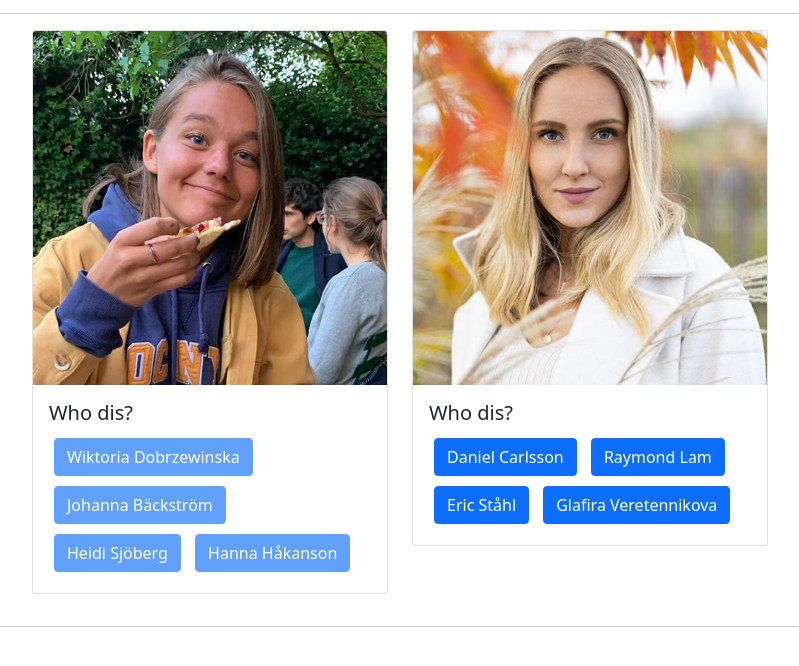
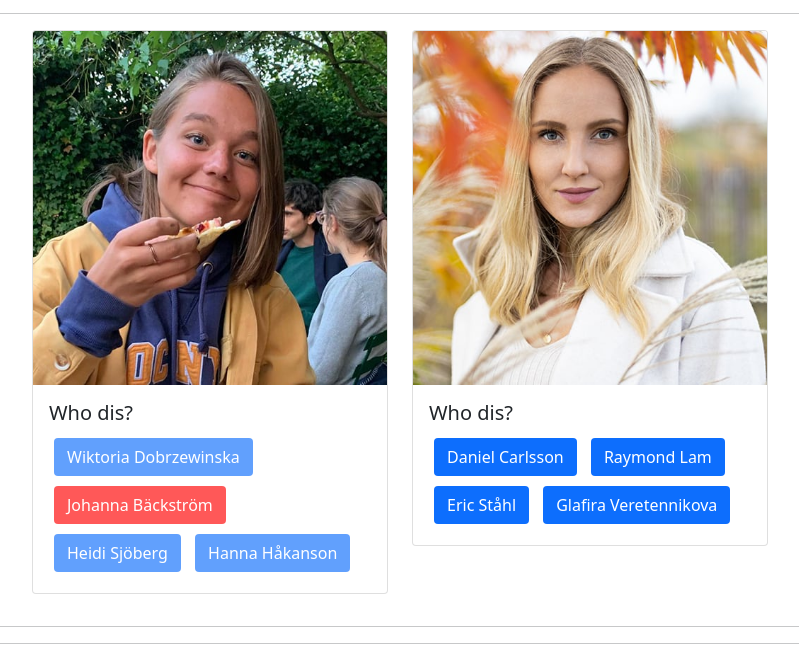
Before and after one commit to MiragiaProjects/Klassspelet, a plain HTML site: page index.html in a window 1280 px wide. Both pictures are taken after a click on the element 260 px from the left and 613 px from the top of the page. Shown: the part 108-774 px from the top of the page, without its empty margins (50-849 px from the left). Drawn offline with nearby package versions, Linux system fonts and the light colour scheme.

Commit message:
Updated index.html, students.js and style.css
Added classes so that I can show if the answer you picked was right or wrong. I also changed so that the result is printed out in a bootstarp alert at the end of page. and cleaned up some code.

```diff
--- a/index.html
+++ b/index.html
@@ -33,6 +33,10 @@
 
     </div>
     <hr>
+    <div class="resultHolder">
+
+    </div>
+    <hr>
     <!-- JavaScript Bundle with Popper -->
 <script src="https://cdn.jsdelivr.net/npm/bootstrap@5.1.3/dist/js/bootstrap.bundle.min.js" integrity="sha384-ka7Sk0Gln4gmtz2MlQnikT1wXgYsOg+OMhuP+IlRH9sENBO0LRn5q+8nbTov4+1p" crossorigin="anonymous"></script>
     <!-- My JS file -->
--- a/students.js
+++ b/students.js
@@ -1,6 +1,7 @@
 
 
 const cardHolderEl = document.querySelector("#cardHolder");
+const resultHolderEl = document.querySelector(".resultHolder");
 
 const students = [
 	{
@@ -266,10 +267,10 @@ const renderStudents = () => {
                 	<div class="card-body">
                     	<h5 class="card-title">Who dis?</h5>
 						<div class="buttonHolder">
-                    		<button type="button" class="btn btn-primary">${tempArray[0]}</button>
-                    		<button type="button" class="btn btn-primary">${tempArray[1]}</button>
-                    		<button type="button" class="btn btn-primary">${tempArray[2]}</button>
-                    		<button type="button" class="btn btn-primary">${tempArray[3]}</button>
+                    		<button type="button" class="btn ">${tempArray[0]}</button>
+                    		<button type="button" class="btn ">${tempArray[1]}</button>
+                    		<button type="button" class="btn ">${tempArray[2]}</button>
+                    		<button type="button" class="btn ">${tempArray[3]}</button>
 						</div>
             		</div>
         	</div>
@@ -277,7 +278,8 @@ const renderStudents = () => {
 		  `
 
 		const buttonHolderEl = document.querySelectorAll('.buttonHolder');
-		const buttons = document.querySelectorAll('.btn');
+		const buttons = document.querySelectorAll('button');
+
 
 		buttonHolderEl.forEach(holder => {
 	holder.addEventListener('click', e => {
@@ -287,14 +289,25 @@ const renderStudents = () => {
 	if (e.target.tagName == "BUTTON") {
 
 
+
 		if (e.target.innerHTML == students[0 + k]['name']) {
 		k++;
 		score++;
+
+		e.target.classList.add('right');
 
 		e.target.parentElement.querySelectorAll('button').forEach(buttonEl => {
 			buttonEl.setAttribute('disabled',true);
 		})
 
+		if (k == students.length) {
+			//alert("Du hade " + score + " rätt av " + k)
+			resultHolderEl.innerHTML += `
+			<div class="alert alert-primary" role="alert">
+			Du hade ${score} rätt av ${k}!
+		  </div>
+		  `
+		}
 		renderStudents();
 
 		// TODO
@@ -303,11 +316,20 @@ const renderStudents = () => {
 		} else {
 
 		k++
+		e.target.classList.add('wrong');
 
 		e.target.parentElement.querySelectorAll('button').forEach(buttonEl => {
 			buttonEl.setAttribute('disabled',true);
 		})
 
+		if (k == students.length) {
+			//alert("Du hade " + score + " rätt av " + k)
+			resultHolderEl.innerHTML += `
+			<div class="alert alert-primary" role="alert">
+			Du hade ${score} rätt av ${k}!
+		  </div>
+		  `
+		}
 		renderStudents();
 		// TODO
 		// Make a removeEventListener to remove target element parent
@@ -323,9 +345,7 @@ const renderStudents = () => {
 
 	console.log(e.target.parentElement);
 
-	if (k == students.length) {
-		alert("Du hade " + score + " rätt av " + k)
-	}
+
 
 
  })
--- a/style.css
+++ b/style.css
@@ -3,6 +3,19 @@
     opacity: 0.6;
 }
 
-button {
+.btn {
     margin: 5px;
+    background-color: #0d6efd;
+    color: white;
 }
+
+.right{
+background-color: green;
+}
+.wrong{
+    background-color: red;
+}
+
+.alert-primary {
+    text-align: center;
+}
```
